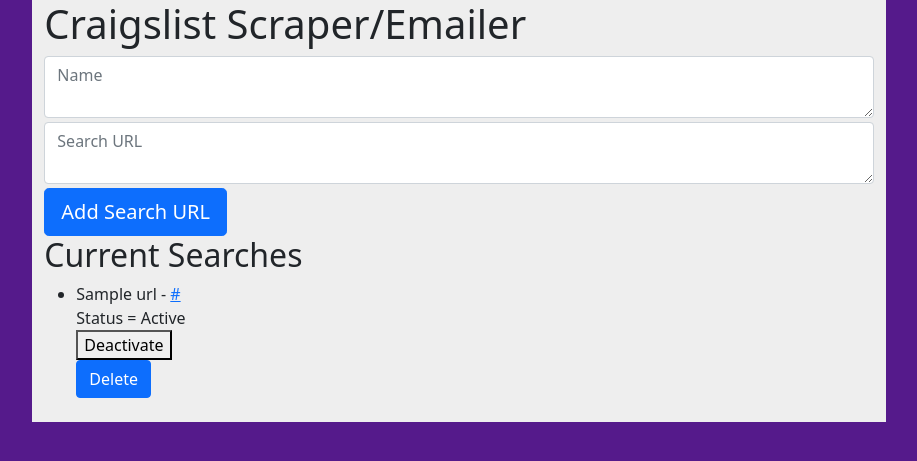
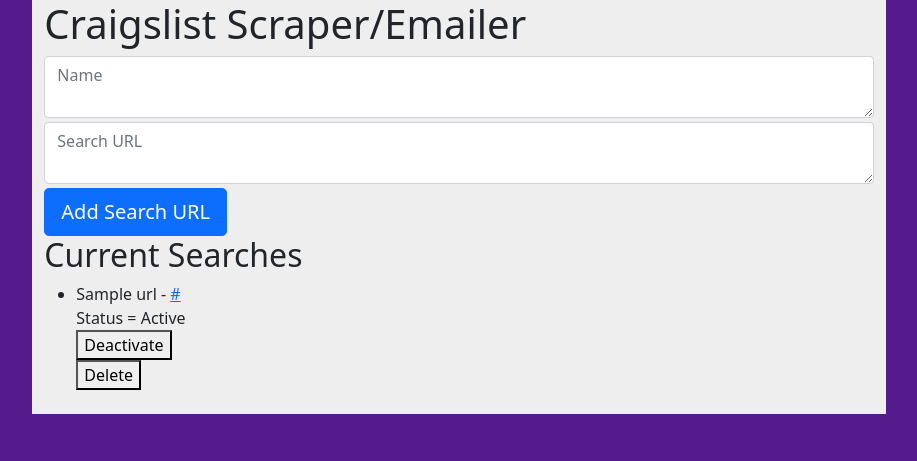
Before and after one commit to michaelpappas/craigslist-scraper-emailer, a Flask app: page / in a window 1280 px wide. Shown: the top 461 px of the page, without its empty margins (181-1098 px from the left). Run offline with Flask 3, Linux system fonts and the light colour scheme; tables that the repository leaves empty hold one stand-in row (values such as "Sample post").

Commit message:
fix delete button

```diff
--- a/templates/home.html
+++ b/templates/home.html
@@ -37,7 +37,7 @@
       {% else %}
       Status = Inactive <form method="POST" action="/searches/{{ search_query.id }}/activate"><button>Activate</button></form></li>
       {% endif %}
-      <form method="POST" action="/searches/{{ search_query.id }}/delete"><button type="button" class="btn btn-primary">Delete</button></form>
+      <form method="POST" action="/searches/{{ search_query.id }}/delete"><button >Delete</button></form>
       {% endfor %}
     </ul>
     </div>
```
